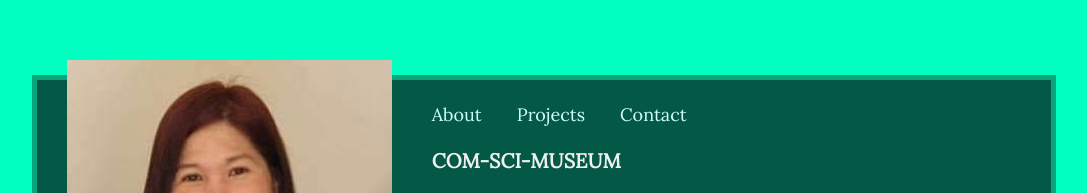
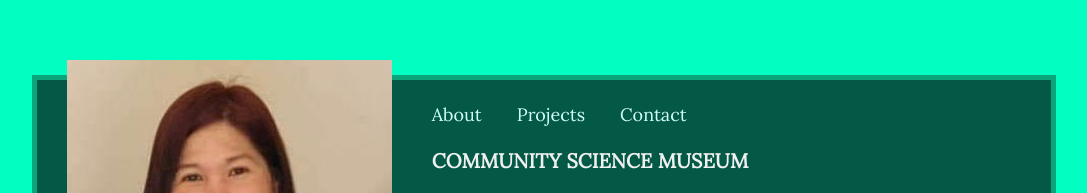
Before and after one commit to JeanArce/personal-portfolio, a plain HTML site: page museum.html in a window 1280 px wide. Shown: the part 105-298 px from the top of the page, without its empty margins (96-1183 px from the left). Drawn offline with Linux system fonts and the light colour scheme; grey boxes are pictures that could not be loaded.

Commit message:
updated the text

```diff
--- a/museum.html
+++ b/museum.html
@@ -39,7 +39,7 @@
                 </div>
 
                 <div class="contentContainer">
-                    <h1 class="subDetails">COM-SCI-MUSEUM</h1>
+                    <h1 class="subDetails">COMMUNITY SCIENCE MUSEUM</h1>
 
                     <div class="portfolioList withDetails specific">
 
```
